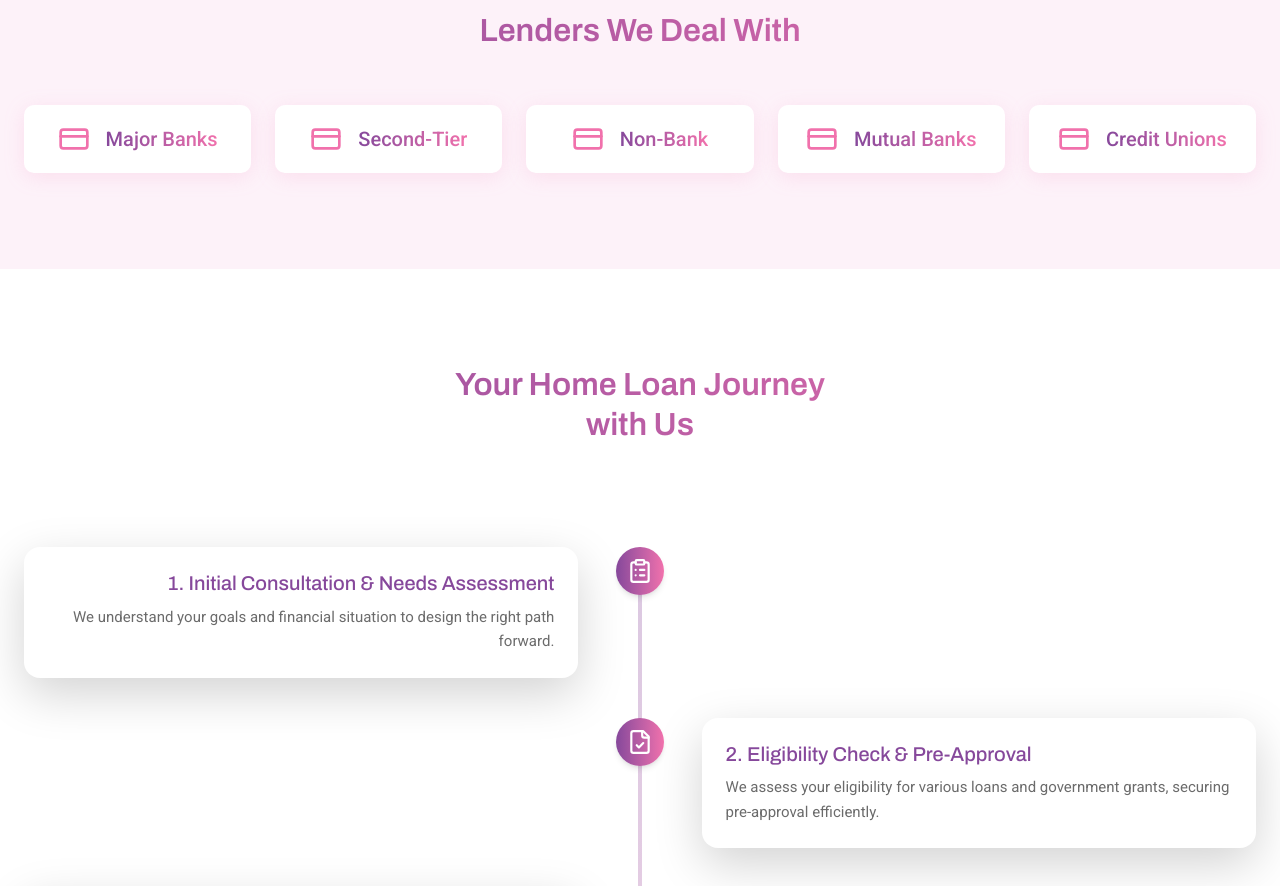
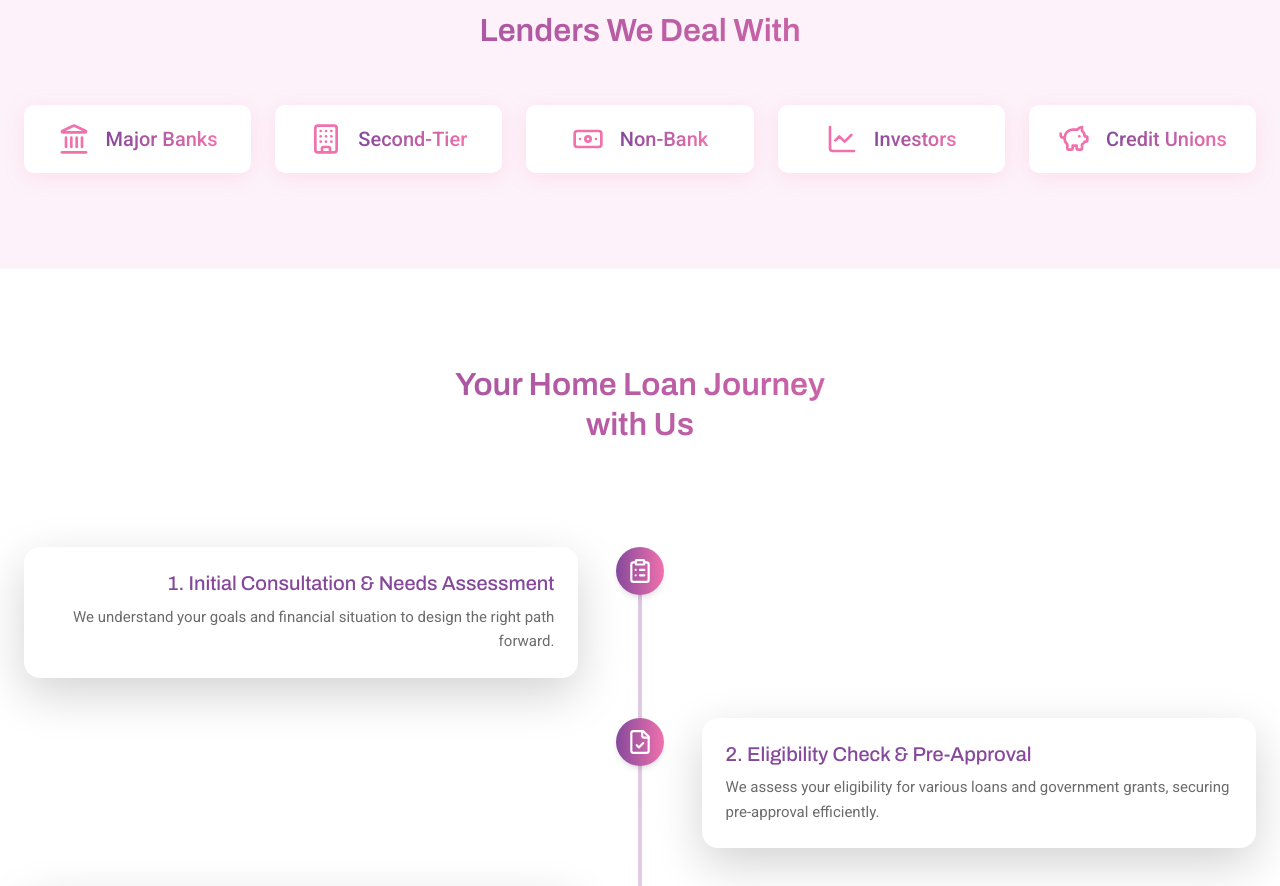
Before and after one commit to dibyawebtuned/kubaer_changes, a Next.js app: page /home-loan in a window 1280 px wide. Shown: the part 1420-2306 px from the top of the page. Built offline with nearby package versions, Linux system fonts and the light colour scheme; a web font is replaced by a local one.

Commit message:
fixes: home-loan -- lenders icon

```diff
--- a/src/app/calculator/stampduty/page.js
+++ b/src/app/calculator/stampduty/page.js
@@ -55,7 +55,7 @@ export default function HomeLoanPage() {
 
             {/* Content Starts */}
             <main className="flex-grow">
-                {/* Title, Description & Calculator */ }
+                {/* Title, Description & Calculator */}
                 <div className="container">
                     <div className="px-4 sm:px-10 md:px-20 lg:px-[120px] xl:px-[180px] 2xl:px-[220px] py-6 sm:py-15">
                         {/* Title + Description */}
--- a/src/app/home-loan/page.js
+++ b/src/app/home-loan/page.js
@@ -4,6 +4,12 @@ import Footer from "@/components/Footer";
 import Image from 'next/image';
 import ImageExample from "/public/assets/img/services/service_2.png";
 import { TrendingUp, DollarSign, Activity, CreditCard, CheckCircle, ClipboardList, FileCheck, Landmark, Handshake, Home, RefreshCcw, Settings } from "lucide-react";
+import {
+  Building,
+  Banknote,
+  LineChart,
+  PiggyBank
+} from "lucide-react";
 import { Archivo, Roboto } from "next/font/google";
 import "swiper/css";
 import "swiper/css/pagination";
@@ -260,12 +266,19 @@ export default function HomeLoanPage() {
 
               <div className="grid grid-cols-1 sm:grid-cols-2 md:grid-cols-3 lg:grid-cols-5 gap-4">
                 {[
-                  "Major Banks",
-                  "Second-Tier",
-                  "Non-Bank",
-                  "Mutual Banks",
-                  "Credit Unions",
-                ].map((lender, index) => (
+                  // "Major Banks",
+                  // "Second-Tier",
+                  // "Non-Bank",
+                  // "Mutual Banks",
+                  // "Credit Unions",
+                  { name: "Major Banks", icon: Landmark },
+                  { name: "Second-Tier", icon: Building },
+                  { name: "Non-Bank", icon: Banknote },
+                  { name: "Investors", icon: LineChart },
+                  { name: "Credit Unions", icon: PiggyBank },
+                ].map((item, index) => {
+                  const IconComponent = item.icon;
+                  return (
                     <div
                       key={index}
                       className="relative rounded-[10px] transition-all duration-500 ease-in-out"
@@ -275,15 +288,19 @@ export default function HomeLoanPage() {
                       data-aos-once="true"
                     >
                       <div className="relative flex items-center justify-center gap-3 px-4 py-3 rounded-[10px] bg-white border-2 border-transparent drop-shadow-[0_4px_10px_rgba(241,114,172,0.15)] transition-all duration-500 ease-in-out hover:shadow-[0_6px_20px_rgba(241,114,172,0.4)] hover:[background:linear-gradient(white,white)_padding-box,linear-gradient(to_right,#86489B,#F172AC)_border-box] hover:cursor-pointer">
-                      <CreditCard size={32} className="text-[#F171AC] relative z-10" />
+                        {/* <CreditCard size={32} className="text-[#F171AC] relative z-10" /> */}
+                        {/* DYNAMIC ICON */}
+                        <IconComponent size={32} className="text-[#F171AC] relative z-10" />
                         <div
                           className={`text-[18px] md:text-[20px] text-transparent bg-clip-text bg-gradient-to-r from-[#86489B] to-[#F171AC] ${roboto.className} font-[500] relative z-10`}
                         >
-                        {lender}
+                          {/* {lender} */}
+                          {item.name}
                         </div>
                       </div>
                     </div>
-                ))}
+                  );
+                })}
               </div>
             </section>
           </div>
```
Lines whose indentation alone changed are shown as unchanged.
